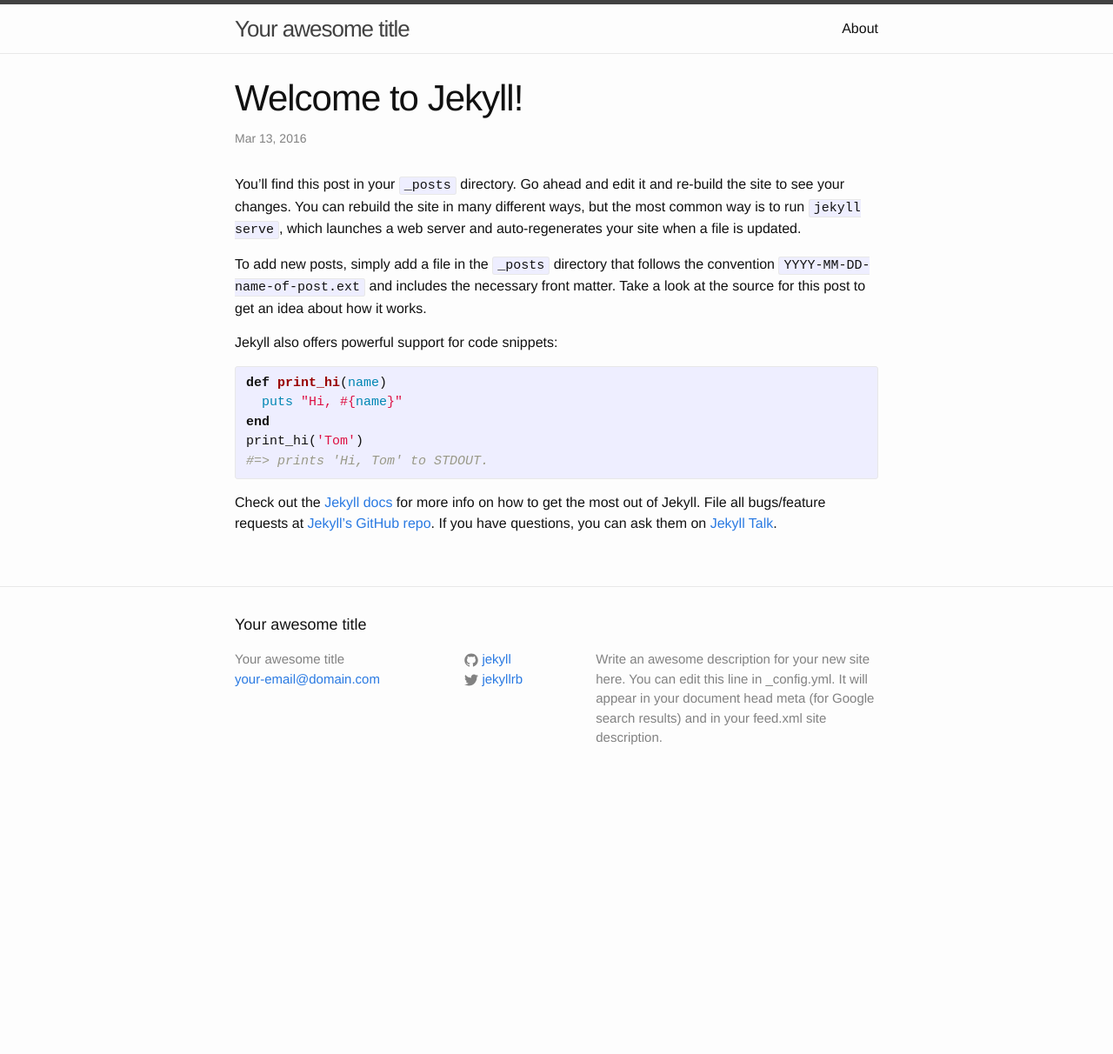
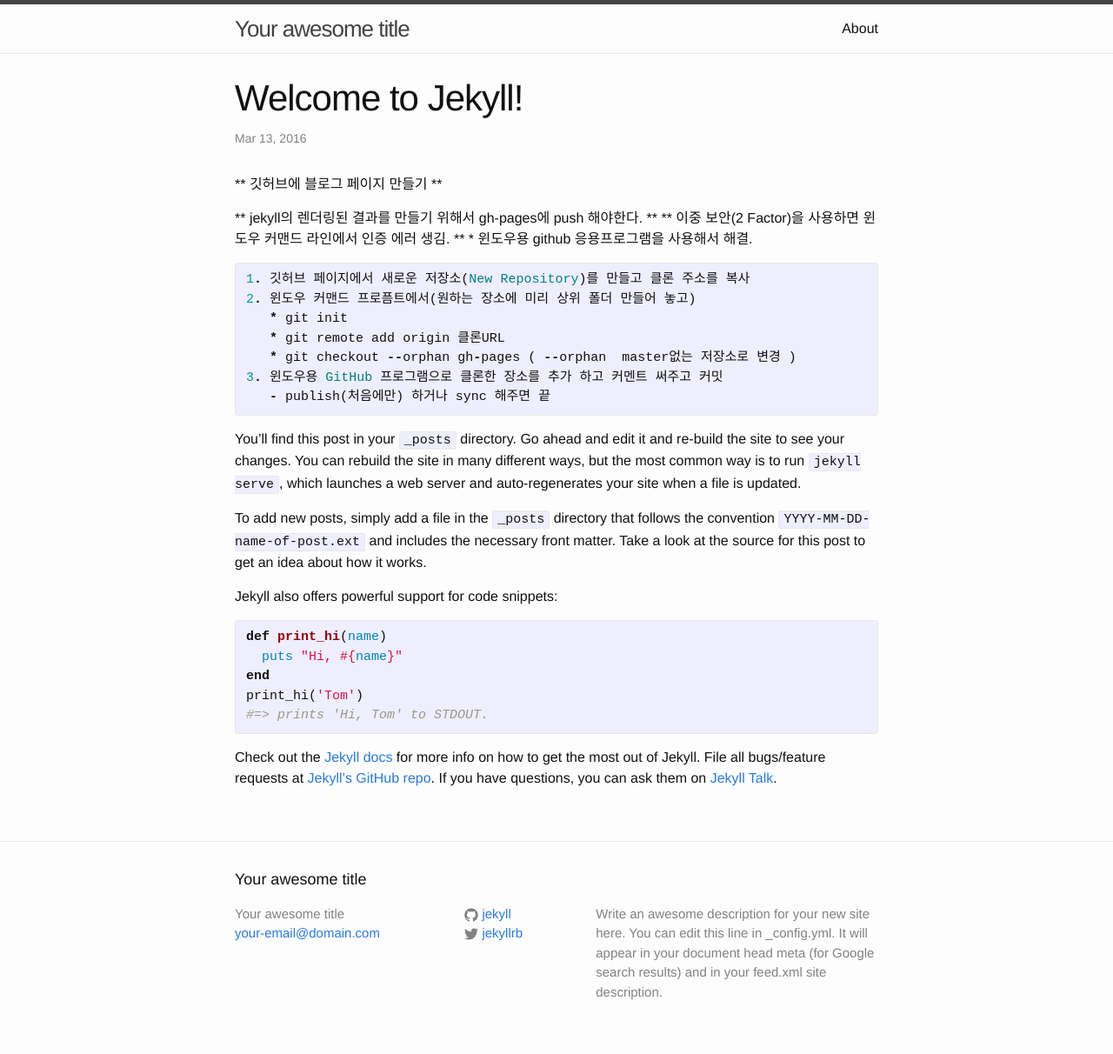
Before and after one commit to gitwoojohn/articles, a Jekyll site: the page built from _posts/2016-03-13-welcome-to-jekyll.markdown, in a window 1280 px wide. Shown: the whole page at 87% size. Built offline with Jekyll 4.4.1, drawn with Linux system fonts in a browser that asks for light colours; before the commit the page ends 920 px from its top, so only the background shows below that.

Commit message:
post update

```diff
--- a/_posts/2016-03-13-welcome-to-jekyll.markdown
+++ b/_posts/2016-03-13-welcome-to-jekyll.markdown
@@ -5,6 +5,23 @@ title:  "Welcome to Jekyll!"
 date:   2016-03-13 10:43:23 +0900
 categories: jekyll update
 ---
+** 깃허브에 블로그 페이지 만들기 **
+
+** jekyll의 렌더링된 결과를 만들기 위해서 gh-pages에 push 해야한다. **
+** 이중 보안(2 Factor)을 사용하면 윈도우 커맨드 라인에서 인증 에러 생김. **
+    * 윈도우용 github 응용프로그램을 사용해서 해결.
+
+{% highlight ruby %}
+1. 깃허브 페이지에서 새로운 저장소(New Repository)를 만들고 클론 주소를 복사
+2. 윈도우 커맨드 프로픔트에서(원하는 장소에 미리 상위 폴더 만들어 놓고)
+   * git init
+   * git remote add origin 클론URL
+   * git checkout --orphan gh-pages ( --orphan  master없는 저장소로 변경 )
+3. 윈도우용 GitHub 프로그램으로 클론한 장소를 추가 하고 커멘트 써주고 커밋
+   - publish(처음에만) 하거나 sync 해주면 끝
+{% endhighlight %}
+
+
 You’ll find this post in your `_posts` directory. Go ahead and edit it and re-build the site to see your changes. You can rebuild the site in many different ways, but the most common way is to run `jekyll serve`, which launches a web server and auto-regenerates your site when a file is updated.
 
 To add new posts, simply add a file in the `_posts` directory that follows the convention `YYYY-MM-DD-name-of-post.ext` and includes the necessary front matter. Take a look at the source for this post to get an idea about how it works.
```
Also changed, not shown: 2 other files.
